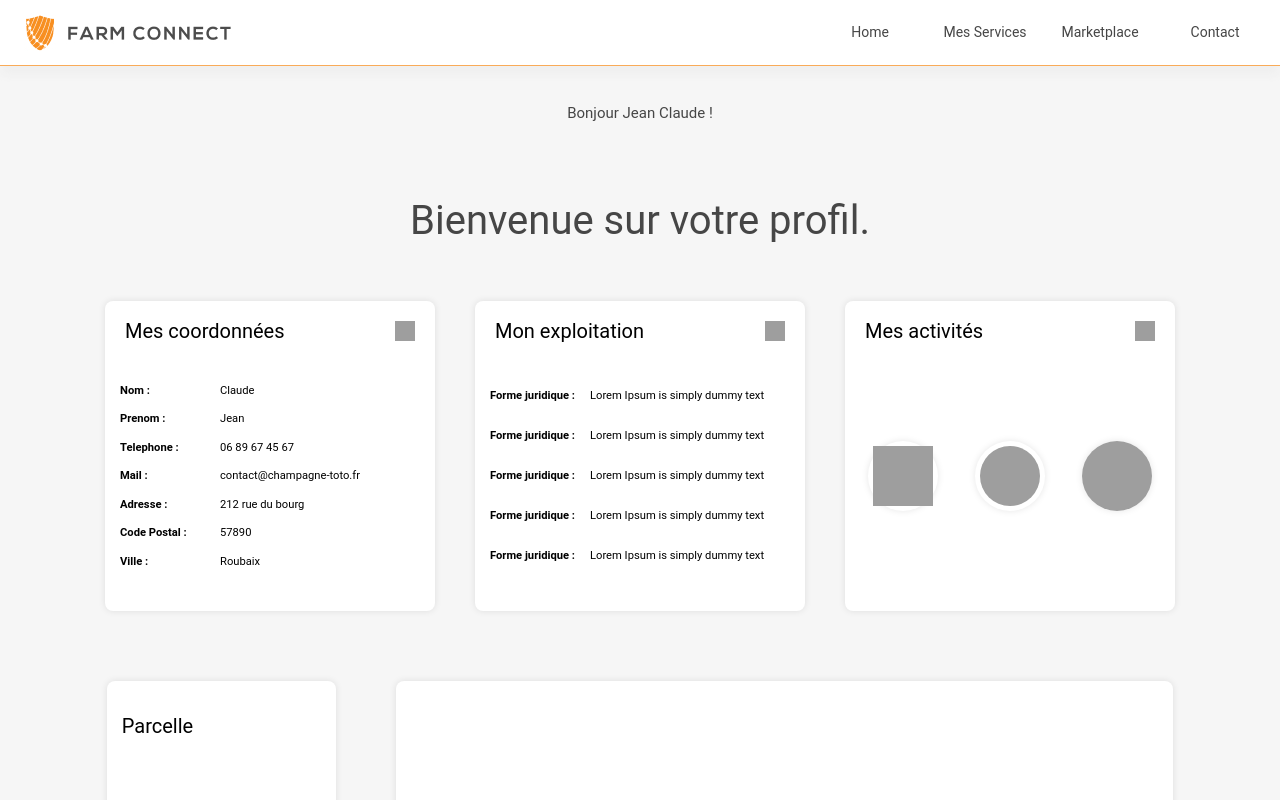
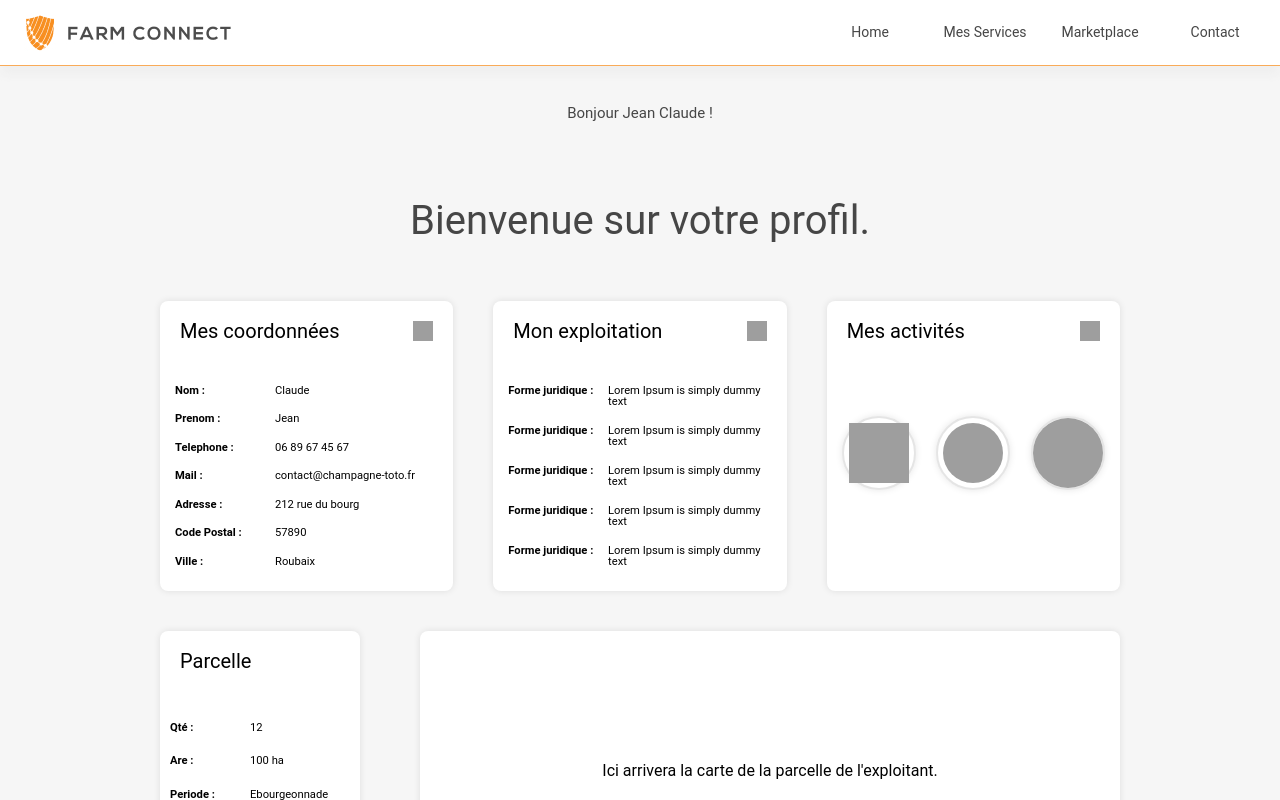
Before and after one commit to CaroD59/FarmConnect_Front, a React (Create React App) app: page / in a window 1280 px wide. Shown: the top 800 px of the page. Built offline with nearby package versions, Linux system fonts and the light colour scheme; grey boxes are pictures that could not be loaded; the HTML template or start-up script is replaced by a standard one.

Commit message:
debuging

```diff
--- a/src/components/Home/index.jsx
+++ b/src/components/Home/index.jsx
@@ -140,10 +140,6 @@ function Home() {
             <p>Ici arrivera la carte de la parcelle de l&apos;exploitant.</p>
           </div>
         </div>
-        <div className="button">
-          <button type="button"> Contact </button>
-          <button type="button"> Market Place gt </button>
-        </div>
       </div>
     </StyledHome>
   );
--- a/src/components/Home/styles.jsx
+++ b/src/components/Home/styles.jsx
@@ -2,7 +2,6 @@ import styled from 'styled-components';
 
 const StyledHome = styled.section`
   .home {
-    width: 100vw;
     display: flex;
     flex-direction: column;
     align-items: center;
@@ -11,7 +10,8 @@ const StyledHome = styled.section`
     background-color: rgba(218, 218, 218, 0.25);
     .profil {
       display: flex;
-      width: 100%;
+      width: 1000px;
+      height: 350px;
       .infos {
         height: 300px;
         display: flex;
@@ -20,8 +20,8 @@ const StyledHome = styled.section`
         .containers {
           padding: 5px;
           margin: 20px;
-          width: 25vw;
-          height: 300px;
+          width: 330px;
+          height: 280px;
           border-radius: 8px;
           background-color: #ffff;
           box-shadow: 0px 0px 7px 0px rgba(0, 0, 0, 0.1);
@@ -43,9 +43,8 @@ const StyledHome = styled.section`
           .picto {
             display: flex;
             justify-content: space-around;
-            align-items: center;
-            padding-top: 20px;
-
+            align-items: flex-start;
+            padding-top: 55px;
             height: 200px;
             .pic {
               margin: 5px;
@@ -56,6 +55,7 @@ const StyledHome = styled.section`
               display: flex;
               justify-content: center;
               align-items: center;
+              border: 2px solid rgba(0, 0, 0, 0.1);
             }
             .pic:hover{
               border: 2px solid #f78f21;
@@ -93,24 +93,24 @@ const StyledHome = styled.section`
     }
   }
   .parcelle {
-    width: 88%;
-    height: 400px;
+    width: 1000px;
+    height: 380px;
     display: flex;
-    justify-content: space-around;
-    margin: 70px;
+    justify-content: space-between;
+    align-items: flex-start;
     margin-bottom: 10px;
-
     .infos-parcelle {
-      width: 250px;
-      margin: 30px;
+      width: 200px;
       border-radius: 8px;
       background-color: #ffff;
       box-shadow: 0px 0px 7px 0px rgba(0, 0, 0, 0.1);
       font-size: 70%;
+      height: 280px;
+      margin-left: 20px;
       h3 {
         font-size: 20px;
-        padding: 15px;
         margin-top: 20px;
+        padding-left: 20px;
       }
       ul {
         margin-top: 40px;
@@ -132,11 +132,12 @@ const StyledHome = styled.section`
       }
     }
     .parcelleMap {
-      width: 850px;
-      margin: 30px;
+      width: 700px;
       border-radius: 8px;
       background-color: #ffff;
       box-shadow: 0px 0px 7px 0px rgba(0, 0, 0, 0.1);
+      height: 280px;
+      margin-right: 20px;
       p {
         display: flex;
         justify-content: center;
@@ -159,21 +160,6 @@ const StyledHome = styled.section`
     margin: 30px;
     padding: 10px;
   }
-  .button {
-    width: 100%;
-    height: 100px;
-    display: flex;
-    align-items: center;
-    justify-content: space-around;
-    button {
-      font-family: 'roboto', sans-serif;
-      background-color: #f78f21;
-      border: 0;
-      border-radius: 3px;
-      width: 90px;
-      height: 30px;
-    }
-  }
 `;
 
 export default StyledHome;
```
